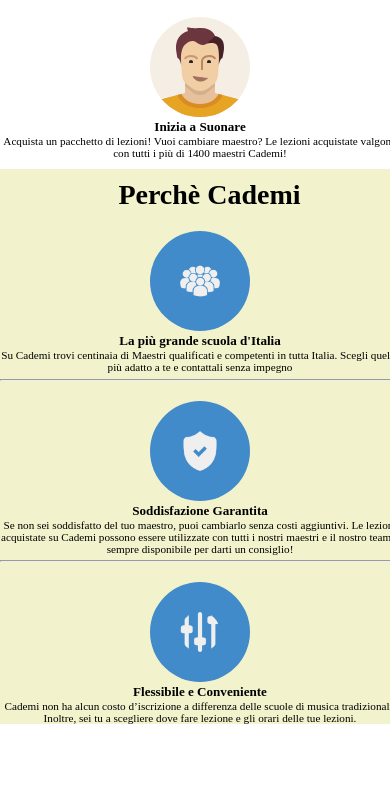
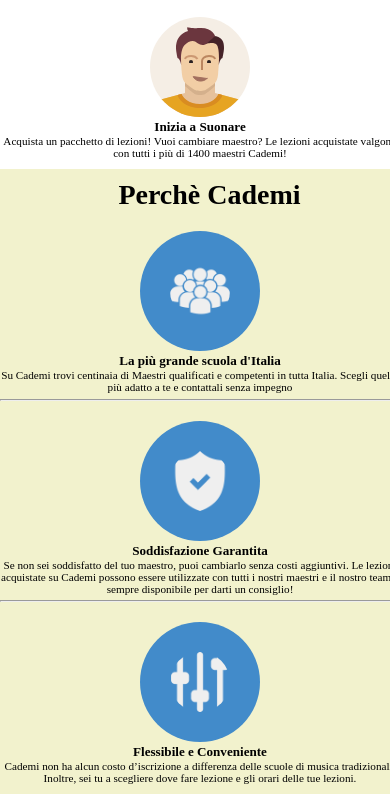
Before and after one commit to LauraBigoni/html-css-resp-wannabe, a plain HTML site: page index.html in a window 390 px wide. Shown: the part 741-1535 px from the top of the page. Before the commit the page ends 1465 px from the top, so only its background shows below. Drawn offline with Linux system fonts and the light colour scheme.

Commit message:
optimized some changes

```diff
--- a/css/responsive.css
+++ b/css/responsive.css
@@ -1,14 +1,13 @@
 @media screen and (max-width: 419px) {
-    body {
+    body, container {
         margin: 0 auto;
         padding:0;
     }
     img {
-
         height: 100px;
     }
     #why img {
-        height: 40px;
+        height: 60px;
     }
     h1 {
     font-size: 2.5em;
@@ -35,7 +34,8 @@
 
     }
     #lezioni .row,
-    #steps .row {
+    #steps .row,
+    #why .row {
         padding-bottom: 10px;
     }
     .row {
```
